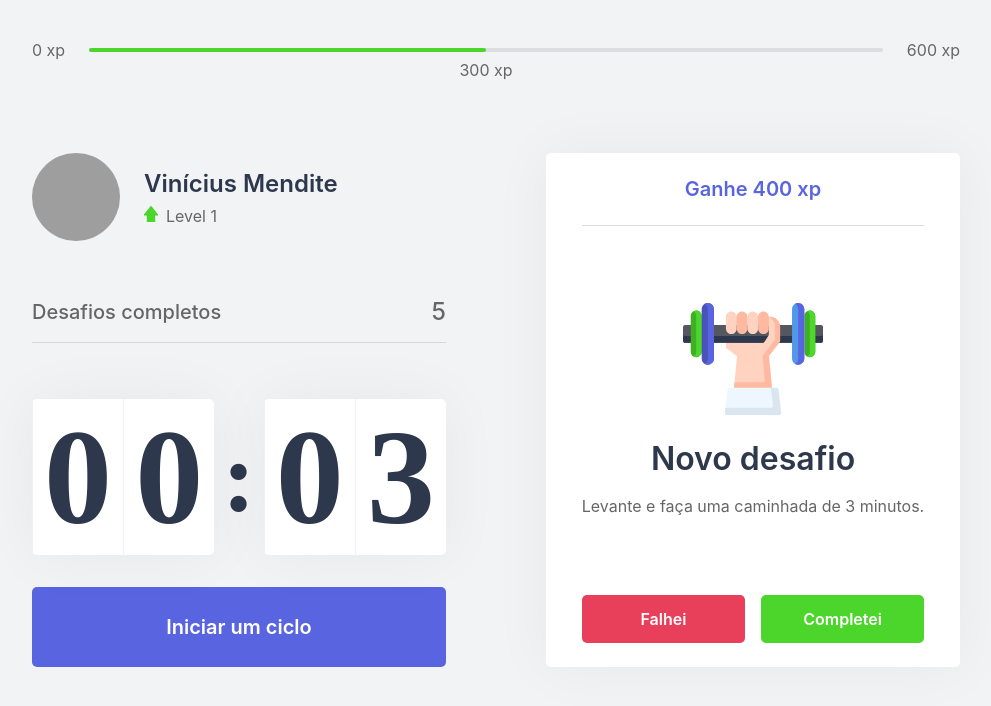
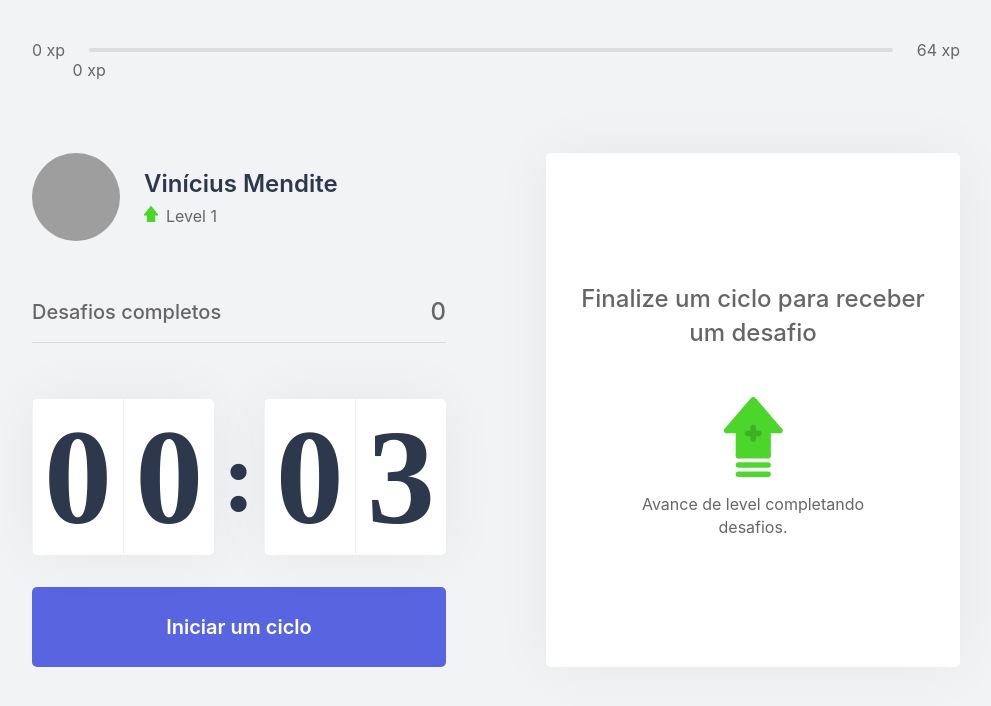
Before and after one commit to viniciusmendite/moveit-nlw04, a Next.js app: page / in a window 1280 px wide. Shown: the top 706 px of the page, without its empty margins (144-1135 px from the left). Built offline with nearby package versions, Linux system fonts and the light colour scheme; grey boxes are pictures that could not be loaded.

Commit message:
show data by context

```diff
--- /dev/null
+++ b/challenges.json
@@ -0,0 +1,62 @@
+[
+  {
+    "type": "body",
+    "description": "Estique um de seus braços com a palma da mão virada para frente e puxe os dedos para cima por 10 segundos por mão.",
+    "amount": 80
+  },
+  {
+    "type": "body",
+    "description": "Estique seu braço contra o peito e puxe-o utilizando o outro braço por 10 segundos por braço.",
+    "amount": 60
+  },
+  {
+    "type": "body",
+    "description": "Puxe seu pescoço com a ajuda da mão para a direita e para a esquerda, permanecendo na posição por alguns segundos.",
+    "amount": 70
+  },
+  {
+    "type": "body",
+    "description": "Com as duas mãos na parte de trás da cabeça, leve-a para baixo, alongando a parte de trás da região.",
+    "amount": 60
+  },
+  {
+    "type": "body",
+    "description": "Cruze as pernas e desça com as mãos esticadas em direção ao chão. Repita o movimento com a outra perna na frente.",
+    "amount": 100
+  },
+  {
+    "type": "body",
+    "description": "Sentado, abra as pernas e tente encostar as palmas das mãos no chão, repita 3 vezes por 5 segundos.",
+    "amount": 80
+  },
+  {
+    "type": "body",
+    "description": "Puxe o joelho de encontro ao peito e segure, troque de perna após 10 segundos.",
+    "amount": 50
+  },
+  {
+    "type": "body",
+    "description": "Sentado, cruze uma perna e incline seu tronco à frente, troque de perna após 10 segundos.",
+    "amount": 80
+  },
+  {
+    "type": "eye",
+    "description": "Sentado, feche os olhos e cubra-os com as palmas da mão durante 2 minutos, depois abra normalmente.",
+    "amount": 90
+  },
+  {
+    "type": "eye",
+    "description": "Em algum ambiente aberto, olhe o mais longe que puder em quatro direções por 3s, mexa apenas os olhos. Repita 3 vezes.",
+    "amount": 140
+  },
+  {
+    "type": "eye",
+    "description": "Usando os polegares, massage a área abaixo das sobrancelhas em movimentos circulares por 15 segundos.",
+    "amount": 70
+  },
+  {
+    "type": "body",
+    "description": "Em pé, gire a cintura o máximo que puder para a esquerda, segure por cinco segundos. Repita para a direita.",
+    "amount": 90
+  }
+]
--- a/src/components/ChallengeBox.tsx
+++ b/src/components/ChallengeBox.tsx
@@ -1,24 +1,28 @@
+import { useContext } from 'react';
+import { ChallengesContext } from '../contexts/ChallengesContext';
+
 import styles from '../styles/components/ChallengeBox.module.css';
 
 export function ChallengeBox() {
-  const hasActiveChallenge = true;
+  const { activeChallenge, resetChallenge } = useContext(ChallengesContext);
 
   return (
     <div className={styles.challengeBoxContainer}>
-      { hasActiveChallenge ? (
+      { activeChallenge ? (
         <div className={styles.challengeActive}>
-          <header>Ganhe 400 xp</header>
+          <header>Ganhe { activeChallenge.amount } xp</header>
 
           <main>
-            <img src="icons/body.svg" alt="Corpo"/>
+            <img src={`icons/${activeChallenge.type}.svg`} alt="Corpo"/>
             <strong>Novo desafio</strong>
-            <p>Levante e faça uma caminhada de 3 minutos.</p>
+            <p>{ activeChallenge.description }</p>
           </main>
 
           <footer>
             <button
             type="button"
             className={styles.challengeFailedButton}
+            onClick={resetChallenge}
             >
               Falhei
             </button>
--- a/src/components/CompletedChallenges.tsx
+++ b/src/components/CompletedChallenges.tsx
@@ -1,10 +1,14 @@
+import { useContext } from 'react';
+import { ChallengesContext } from '../contexts/ChallengesContext';
 import styles from '../styles/components/CompletedChallenges.module.css';
 
 export function CompletedChallenges() {
+  const { challengesCompleted } = useContext(ChallengesContext);
+
   return (
     <div className={styles.completedChallengesContainer}>
       <span>Desafios completos</span>
-      <span>5</span>
+      <span>{ challengesCompleted }</span>
     </div>
   );
 }
--- a/src/components/ExperienceBar.tsx
+++ b/src/components/ExperienceBar.tsx
@@ -1,15 +1,22 @@
+import { useContext } from 'react';
+import { ChallengesContext } from '../contexts/ChallengesContext';
+
 import styles from '../styles/components/ExperienceBar.module.css';
 
 export function ExperienceBar() {
+  const { currentExperience, experienceToNextLevel } = useContext(ChallengesContext);
+
+  const percentToNextLevel = Math.round(currentExperience * 100) / experienceToNextLevel;
+
   return (
     <header className={styles.experienceBar}>
       <span>0 xp</span>
       <div>
-        <div style={{ width: '50%' }} />
+        <div style={{ width: `${percentToNextLevel}%` }} />
 
-        <span className={styles.currentExperience} style={{ left: '50%' }}>300 xp</span>
+        <span className={styles.currentExperience} style={{ left: `${percentToNextLevel}%` }}>{ currentExperience } xp</span>
       </div>
-      <span>600 xp</span>
+      <span>{ experienceToNextLevel } xp</span>
     </header>
   );
 }
--- a/src/contexts/ChallengesContext.tsx
+++ b/src/contexts/ChallengesContext.tsx
@@ -1,11 +1,21 @@
 import { createContext, useState, ReactNode } from 'react';
+import challenges from '../../challenges.json';
+
+interface Challenge {
+  type: 'body' | 'eye';
+  description: string;
+  amount: number;
+}
 
 interface ChallengesContextData {
   level: number;
+  experienceToNextLevel: number;
   currentExperience: number;
   challengesCompleted: number;
+  activeChallenge: Challenge;
   levelUp: () => void;
   startNewChallenge: () => void;
+  resetChallenge: () => void;
 }
 
 interface ChallengesProviderProps {
@@ -19,22 +29,36 @@
   const [currentExperience, setCurrentExperience] = useState(0);
   const [challengesCompleted, setChallengesCompleted] = useState(0);
 
+  const [activeChallenge, setActiveChallenge] = useState(null);
+
+  const experienceToNextLevel = Math.pow((level + 1) * 4, 2);
+
   function levelUp() {
     setLevel(level + 1);
   }
 
   function startNewChallenge() {
-    console.log('hehehe')
+    const randomChallengeIndex = Math.floor(Math.random() * challenges.length);
+    const challenge = challenges[randomChallengeIndex];
+
+    setActiveChallenge(challenge);
+  }
+
+  function resetChallenge() {
+    setActiveChallenge(null);
   }
 
   return (
     <ChallengesContext.Provider
     value = {{
       level,
+      experienceToNextLevel,
       currentExperience,
       challengesCompleted,
       levelUp,
-      startNewChallenge
+      startNewChallenge,
+      activeChallenge,
+      resetChallenge
       }}
     >
       { children }
```
